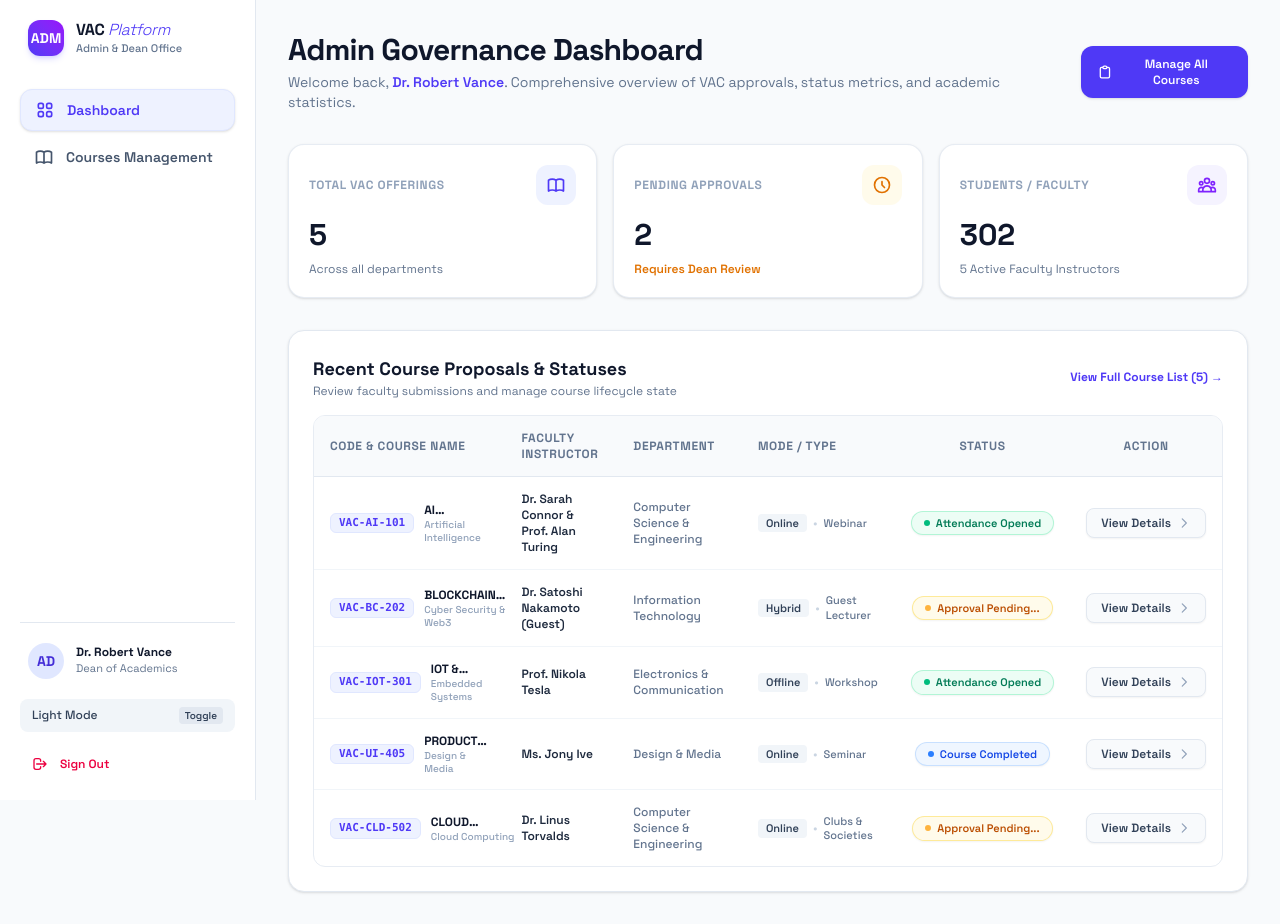
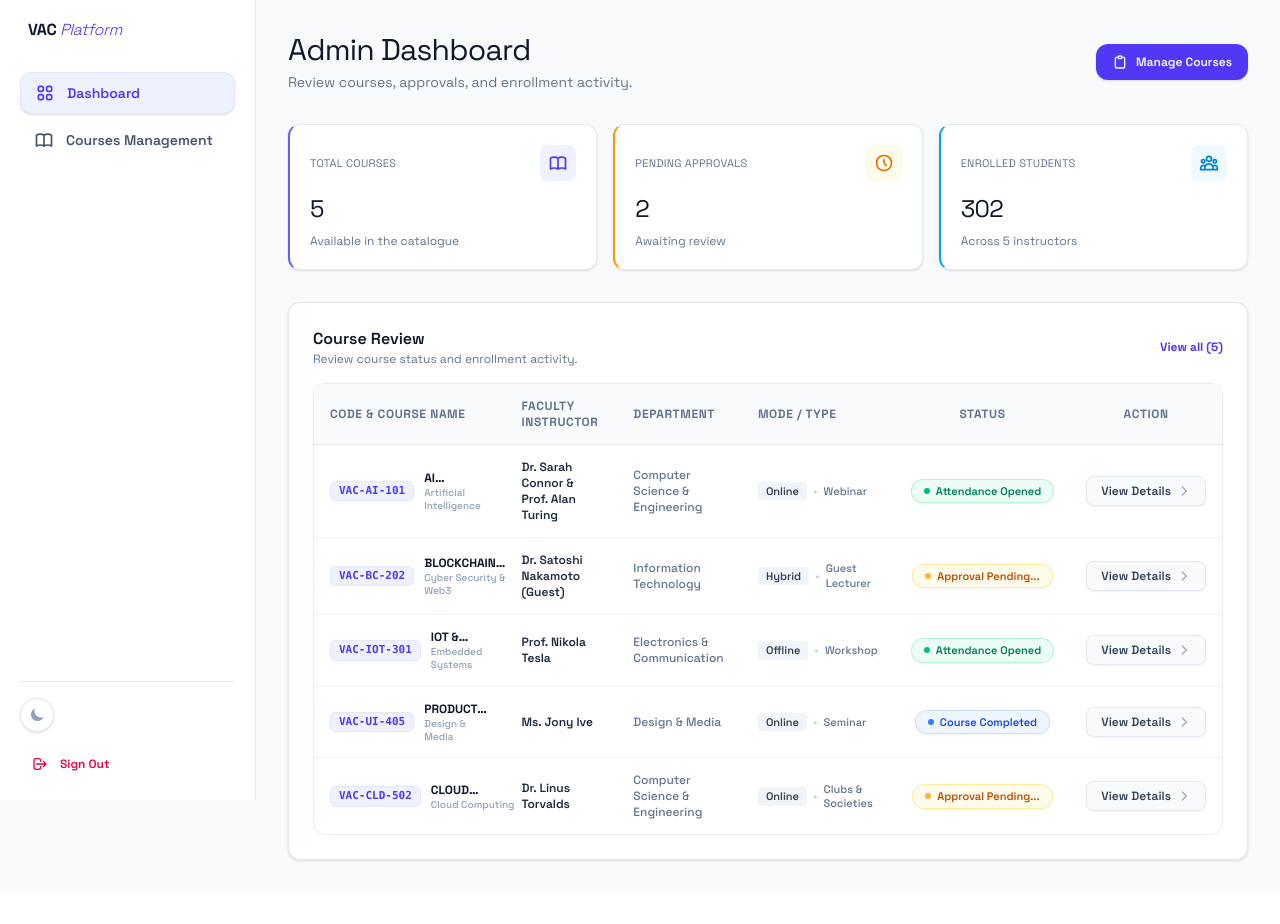
Before and after one commit to Sivabalan-19/VAC-Client, a Next.js app: page /admin/dashboard in a window 1280 px wide. After the commit the page ends 892 px from the top, so only its background shows below. Built offline with nearby package versions, Linux system fonts and the light colour scheme.

Commit message:
admin ui changes

```diff
--- a/app/admin/components/AdminSidebar.tsx
+++ b/app/admin/components/AdminSidebar.tsx
@@ -27,21 +27,27 @@
     <>
       {/* Mobile Top Header */}
       <div className="lg:hidden flex items-center justify-between p-4 bg-white dark:bg-slate-900 border-b border-slate-200 dark:border-slate-800 sticky top-0 z-30">
-        <div className="flex items-center gap-2">
-          <div className="h-8 w-8 rounded-lg bg-indigo-600 flex items-center justify-center text-white font-bold text-xs">
-            ADM
-          </div>
-          <span className="font-bold text-slate-900 dark:text-white tracking-tight text-sm">
-            ADMIN <span className="text-indigo-600 dark:text-indigo-400">PORTAL</span>
-          </span>
+        <div className="px-2">
+          <h1 className="text-base font-bold tracking-tight text-slate-900 dark:text-white leading-tight">
+            VAC <span className="text-indigo-600 dark:text-indigo-400 font-light italic">Platform</span>
+          </h1>
         </div>
         <div className="flex items-center gap-2">
           <button
             onClick={toggleDarkMode}
-            className="p-2 rounded-lg bg-slate-100 dark:bg-slate-800 text-slate-600 dark:text-slate-300 text-xs hover:bg-slate-200 dark:hover:bg-slate-700 transition"
-            aria-label="Toggle Dark Mode"
+            className="p-2 text-slate-400 hover:text-slate-600 dark:text-slate-500 dark:hover:text-slate-300 bg-white dark:bg-slate-900 border border-slate-200 dark:border-slate-800 rounded-full shadow-sm cursor-pointer transition-colors"
+            aria-label="Toggle dark theme"
           >
-            {darkMode ? "Light" : "Dark"}
+            {darkMode ? (
+              <svg className="h-4 w-4" fill="none" viewBox="0 0 24 24" stroke="currentColor" strokeWidth="2">
+                <circle cx="12" cy="12" r="5" />
+                <path d="M12 1v2M12 21v2M4.22 4.22l1.42 1.42M18.36 18.36l1.42 1.42M1 12h2M21 12h2M4.22 18.36l1.42-1.42M18.36 5.64l1.42-1.42" />
+              </svg>
+            ) : (
+              <svg className="h-4 w-4 fill-current" viewBox="0 0 24 24">
+                <path d="M21.752 15.002A9.718 9.718 0 0118 15.75c-5.385 0-9.75-4.365-9.75-9.75 0-1.33.266-2.597.748-3.752A9.753 9.753 0 003 11.25C3 16.635 7.365 21 12.75 21a9.753 9.753 0 009.002-5.998z" />
+              </svg>
+            )}
           </button>
           <button
             onClick={() => setMobileOpen(!mobileOpen)}
@@ -64,24 +70,15 @@
 
       {/* Desktop Sidebar & Mobile Drawer */}
       <aside
-        className={`fixed lg:sticky top-0 left-0 z-50 lg:z-10 h-screen w-64 bg-white dark:bg-slate-900 border-r border-slate-200 dark:border-slate-800 p-5 flex flex-col justify-between transition-transform duration-300 ease-in-out ${
-          mobileOpen ? "translate-x-0" : "-translate-x-full lg:translate-x-0"
+        className={`fixed lg:sticky top-0 left-0 z-50 lg:z-10 h-screen w-64 bg-white dark:bg-slate-900 border-r border-slate-200 dark:border-slate-800 p-5 flex flex-col justify-between transition-transform duration-300 ease-in-out ${mobileOpen ? "translate-x-0" : "-translate-x-full lg:translate-x-0"
           }`}
       >
         <div>
           {/* Logo Brand Header */}
-          <div className="flex items-center justify-between mb-8 px-2">
-            <div className="flex items-center gap-3">
-              <div className="h-9 w-9 rounded-xl bg-gradient-to-tr from-indigo-600 to-purple-600 flex items-center justify-center text-white font-black text-sm shadow-md shadow-indigo-500/20">
-                ADM
-              </div>
-              <div>
+          <div className="mb-8 px-2">
             <h1 className="text-base font-bold tracking-tight text-slate-900 dark:text-white leading-tight">
               VAC <span className="text-indigo-600 dark:text-indigo-400 font-light italic">Platform</span>
             </h1>
-                <p className="text-[11px] text-slate-500 dark:text-slate-400 font-medium">Admin & Dean Office</p>
-              </div>
-            </div>
           </div>
 
           {/* Navigation Links */}
@@ -92,8 +89,7 @@
                 router.push("/admin/dashboard");
                 setMobileOpen(false);
               }}
-              className={`w-full flex items-center gap-3 py-2.5 px-3.5 rounded-xl text-sm font-semibold transition-all duration-200 text-left ${
-                isDashboard
+              className={`w-full flex items-center gap-3 py-2.5 px-3.5 rounded-xl text-sm font-semibold transition-all duration-200 text-left ${isDashboard
                   ? "text-indigo-600 dark:text-indigo-400 bg-indigo-50 dark:bg-indigo-950/40 shadow-sm border border-indigo-100 dark:border-indigo-900/50"
                   : "text-slate-600 dark:text-slate-400 hover:text-slate-900 dark:hover:text-white hover:bg-slate-100 dark:hover:bg-slate-800/60"
                 }`}
@@ -110,8 +106,7 @@
                 router.push("/admin/course");
                 setMobileOpen(false);
               }}
-              className={`w-full flex items-center gap-3 py-2.5 px-3.5 rounded-xl text-sm font-semibold transition-all duration-200 text-left ${
-                isCoursePage
+              className={`w-full flex items-center gap-3 py-2.5 px-3.5 rounded-xl text-sm font-semibold transition-all duration-200 text-left ${isCoursePage
                   ? "text-indigo-600 dark:text-indigo-400 bg-indigo-50 dark:bg-indigo-950/40 shadow-sm border border-indigo-100 dark:border-indigo-900/50"
                   : "text-slate-600 dark:text-slate-400 hover:text-slate-900 dark:hover:text-white hover:bg-slate-100 dark:hover:bg-slate-800/60"
                 }`}
@@ -126,24 +121,22 @@
 
         {/* Sidebar Footer Controls */}
         <div className="space-y-4 pt-4 border-t border-slate-200 dark:border-slate-800">
-          {/* User Profile Summary */}
-          <div className="flex items-center gap-3 px-2 py-1">
-            <div className="h-9 w-9 rounded-full bg-indigo-100 dark:bg-indigo-950 text-indigo-700 dark:text-indigo-300 flex items-center justify-center font-bold text-sm">
-              AD
-            </div>
-            <div className="flex-1 min-w-0">
-              <p className="text-xs font-bold text-slate-900 dark:text-white truncate">Dr. Robert Vance</p>
-              <p className="text-[11px] text-slate-500 dark:text-slate-400 truncate">Dean of Academics</p>
-            </div>
-          </div>
-
           {/* Dark Mode Toggle */}
           <button
             onClick={toggleDarkMode}
-            className="w-full flex items-center justify-between py-2 px-3 rounded-lg bg-slate-100 dark:bg-slate-800 text-slate-700 dark:text-slate-300 hover:bg-slate-200 dark:hover:bg-slate-700 transition text-xs font-medium"
+            className="ml-auto p-2 text-slate-400 hover:text-slate-600 dark:text-slate-500 dark:hover:text-slate-300 bg-white dark:bg-slate-900 border border-slate-200 dark:border-slate-800 rounded-full shadow-sm cursor-pointer transition-colors"
+            aria-label="Toggle dark theme"
           >
-            <span>{darkMode ? "Dark Mode" : "Light Mode"}</span>
-            <span className="text-[10px] px-1.5 py-0.5 rounded bg-slate-200 dark:bg-slate-700 font-semibold">Toggle</span>
+            {darkMode ? (
+              <svg className="h-4 w-4" fill="none" viewBox="0 0 24 24" stroke="currentColor" strokeWidth="2">
+                <circle cx="12" cy="12" r="5" />
+                <path d="M12 1v2M12 21v2M4.22 4.22l1.42 1.42M18.36 18.36l1.42 1.42M1 12h2M21 12h2M4.22 18.36l1.42-1.42M18.36 5.64l1.42-1.42" />
+              </svg>
+            ) : (
+              <svg className="h-4 w-4 fill-current" viewBox="0 0 24 24">
+                <path d="M21.752 15.002A9.718 9.718 0 0118 15.75c-5.385 0-9.75-4.365-9.75-9.75 0-1.33.266-2.597.748-3.752A9.753 9.753 0 003 11.25C3 16.635 7.365 21 12.75 21a9.753 9.753 0 009.002-5.998z" />
+              </svg>
+            )}
           </button>
 
           {/* Logout Button */}
--- a/app/admin/dashboard/page.tsx
+++ b/app/admin/dashboard/page.tsx
@@ -62,15 +62,13 @@
 
       {/* 2. MAIN CONTENT AREA */}
       <main className="flex-1 p-4 md:p-8 overflow-y-auto max-w-7xl mx-auto w-full space-y-8">
-        {/* Top Header Banner */}
+        {/* Page Header */}
         <div className="flex flex-col md:flex-row md:items-center justify-between gap-4">
           <div>
-            <h1 className="text-2xl md:text-3xl font-extrabold text-slate-900 dark:text-white tracking-tight">
-              Admin Governance Dashboard
+            <h1 className="text-2xl md:text-3xl font-normal text-slate-900 dark:text-white tracking-tight">
+              Admin Dashboard
             </h1>
-            <p className="text-sm text-slate-500 dark:text-slate-400 mt-1">
-              Welcome back, <span className="font-semibold text-indigo-600 dark:text-indigo-400">Dr. Robert Vance</span>. Comprehensive overview of VAC approvals, status metrics, and academic statistics.
-            </p>
+            <p className="text-sm text-slate-500 dark:text-slate-400 mt-1">Review courses, approvals, and enrollment activity.</p>
           </div>
 
           <div className="flex items-center gap-3">
@@ -81,7 +79,7 @@
               <svg className="w-4 h-4" fill="none" viewBox="0 0 24 24" stroke="currentColor" strokeWidth={2}>
                 <path strokeLinecap="round" strokeLinejoin="round" d="M9 5H7a2 2 0 00-2 2v12a2 2 0 002 2h10a2 2 0 002-2V7a2 2 0 00-2-2h-2M9 5a2 2 0 002 2h2a2 2 0 002-2M9 5a2 2 0 012-2h2a2 2 0 012 2" />
               </svg>
-              Manage All Courses
+              Manage Courses
             </button>
           </div>
         </div>
@@ -89,60 +87,60 @@
         {/* METRICS STAT CARDS GRID */}
         <div className="grid grid-cols-1 sm:grid-cols-2 lg:grid-cols-3 gap-4">
           {/* Card 1: Total Courses */}
-          <div className="bg-white dark:bg-slate-900 border border-slate-200/80 dark:border-slate-800 rounded-2xl p-5 shadow-sm hover:shadow-md transition">
+          <div className="bg-white dark:bg-slate-900 border border-slate-200/80 dark:border-slate-800 border-l-2 border-l-indigo-500 rounded-xl p-5 shadow-sm">
             <div className="flex items-center justify-between mb-3">
-              <span className="text-xs font-bold uppercase tracking-wider text-slate-400 dark:text-slate-500">Total VAC Offerings</span>
-              <div className="p-2.5 rounded-xl bg-indigo-50 dark:bg-indigo-950/50 text-indigo-600 dark:text-indigo-400">
+              <span className="text-[11px] font-normal uppercase tracking-wide text-slate-500 dark:text-slate-400">Total Courses</span>
+              <div className="p-2 rounded-lg bg-indigo-50 dark:bg-indigo-950/50 text-indigo-600 dark:text-indigo-400">
                 <svg className="w-5 h-5" fill="none" viewBox="0 0 24 24" stroke="currentColor" strokeWidth={2}>
                   <path strokeLinecap="round" strokeLinejoin="round" d="M12 6.253v13m0-13C10.832 5.477 9.246 5 7.5 5S4.168 5.477 3 6.253v13C4.168 18.477 5.754 18 7.5 18s3.332.477 4.5 1.253m0-13C13.168 5.477 14.754 5 16.5 5c1.747 0 3.332.477 4.5 1.253v13C19.832 18.477 18.247 18 16.5 18c-1.746 0-3.332.477-4.5 1.253" />
                 </svg>
               </div>
             </div>
-            <p className="text-3xl font-black text-slate-900 dark:text-white">{totalCourses}</p>
-            <p className="text-xs text-slate-500 dark:text-slate-400 mt-2">Across all departments</p>
+            <p className="text-2xl font-normal tracking-tight text-slate-900 dark:text-white">{totalCourses}</p>
+            <p className="text-xs text-slate-500 dark:text-slate-400 mt-2">Available in the catalogue</p>
           </div>
 
           {/* Card 2: Pending Approvals */}
-          <div className="bg-white dark:bg-slate-900 border border-slate-200/80 dark:border-slate-800 rounded-2xl p-5 shadow-sm hover:shadow-md transition">
+          <div className="bg-white dark:bg-slate-900 border border-slate-200/80 dark:border-slate-800 border-l-2 border-l-amber-500 rounded-xl p-5 shadow-sm">
             <div className="flex items-center justify-between mb-3">
-              <span className="text-xs font-bold uppercase tracking-wider text-slate-400 dark:text-slate-500">Pending Approvals</span>
-              <div className="p-2.5 rounded-xl bg-amber-50 dark:bg-amber-950/50 text-amber-600 dark:text-amber-400">
+              <span className="text-[11px] font-normal uppercase tracking-wide text-slate-500 dark:text-slate-400">Pending Approvals</span>
+              <div className="p-2 rounded-lg bg-amber-50 dark:bg-amber-950/50 text-amber-600 dark:text-amber-400">
                 <svg className="w-5 h-5" fill="none" viewBox="0 0 24 24" stroke="currentColor" strokeWidth={2}>
                   <path strokeLinecap="round" strokeLinejoin="round" d="M12 8v4l3 3m6-3a9 9 0 11-18 0 9 9 0 0118 0z" />
                 </svg>
               </div>
             </div>
-            <p className="text-3xl font-black text-slate-900 dark:text-white">{pendingCourses}</p>
-            <p className="text-xs text-amber-600 dark:text-amber-400 mt-2 font-semibold">Requires Dean Review</p>
+            <p className="text-2xl font-normal tracking-tight text-slate-900 dark:text-white">{pendingCourses}</p>
+            <p className="text-xs text-slate-500 dark:text-slate-400 mt-2">Awaiting review</p>
           </div>
 
           {/* Card 3: Total Enrolled & Faculty */}
-          <div className="bg-white dark:bg-slate-900 border border-slate-200/80 dark:border-slate-800 rounded-2xl p-5 shadow-sm hover:shadow-md transition">
+          <div className="bg-white dark:bg-slate-900 border border-slate-200/80 dark:border-slate-800 border-l-2 border-l-sky-500 rounded-xl p-5 shadow-sm">
             <div className="flex items-center justify-between mb-3">
-              <span className="text-xs font-bold uppercase tracking-wider text-slate-400 dark:text-slate-500">Students / Faculty</span>
-              <div className="p-2.5 rounded-xl bg-violet-50 dark:bg-violet-950/50 text-violet-600 dark:text-violet-400">
+              <span className="text-[11px] font-normal uppercase tracking-wide text-slate-500 dark:text-slate-400">Enrolled Students</span>
+              <div className="p-2 rounded-lg bg-sky-50 dark:bg-sky-950/50 text-sky-600 dark:text-sky-400">
                 <svg className="w-5 h-5" fill="none" viewBox="0 0 24 24" stroke="currentColor" strokeWidth={2}>
                   <path strokeLinecap="round" strokeLinejoin="round" d="M17 20h5v-2a3 3 0 00-5.356-1.857M17 20H7m10 0v-2c0-.656-.126-1.283-.356-1.857M7 20H2v-2a3 3 0 015.356-1.857M7 20v-2c0-.656.126-1.283.356-1.857m0 0a5.002 5.002 0 019.288 0M15 7a3 3 0 11-6 0 3 3 0 016 0zm6 3a2 2 0 11-4 0 2 2 0 014 0zM7 10a2 2 0 11-4 0 2 2 0 014 0z" />
                 </svg>
               </div>
             </div>
-            <p className="text-3xl font-black text-slate-900 dark:text-white">{totalStudents}</p>
-            <p className="text-xs text-slate-500 dark:text-slate-400 mt-2">{uniqueInstructors} Active Faculty Instructors</p>
+            <p className="text-2xl font-normal tracking-tight text-slate-900 dark:text-white">{totalStudents}</p>
+            <p className="text-xs text-slate-500 dark:text-slate-400 mt-2">Across {uniqueInstructors} instructors</p>
           </div>
         </div>
 
-        {/* RECENT VAC PROPOSALS & APPROVAL QUEUE */}
-        <div className="bg-white dark:bg-slate-900 border border-slate-200 dark:border-slate-800 rounded-2xl p-6 shadow-sm space-y-4">
+        {/* Course review list */}
+        <div className="bg-white dark:bg-slate-900 border border-slate-200 dark:border-slate-800 rounded-xl p-5 md:p-6 shadow-sm space-y-4">
           <div className="flex items-center justify-between">
             <div>
-              <h2 className="text-lg font-bold text-slate-900 dark:text-white">Recent Course Proposals & Statuses</h2>
-              <p className="text-xs text-slate-500 dark:text-slate-400">Review faculty submissions and manage course lifecycle state</p>
+              <h2 className="text-base font-semibold text-slate-900 dark:text-white">Course Review</h2>
+              <p className="text-xs text-slate-500 dark:text-slate-400">Review course status and enrollment activity.</p>
             </div>
             <button
               onClick={() => router.push("/admin/course")}
               className="text-xs font-bold text-indigo-600 dark:text-indigo-400 hover:underline"
             >
-              View Full Course List ({courses.length}) →
+              View all ({courses.length})
             </button>
           </div>
 
--- a/app/student/course/page.tsx
+++ b/app/student/course/page.tsx
@@ -76,7 +76,7 @@
       credit: 4,
       organizer: "abcd/CS1121",
       available: 10,
-      details: "Bring your AI-centric ideas to life! Pitch to domain experts, receive mentoring on scaling ML models, and compete for reward points.",
+      details: "Bring your AI-centric ideas to life! Pitch to domain experts, receive mentoring on scaling ML models, and complete the VAC course.",
     },
     {
       sno: "05",
```
Also changed, not shown: app/admin/course/[id]/page.tsx (+10 -15 lines), app/admin/course/page.tsx (+4 -6 lines). Lines whose indentation alone changed are shown as unchanged.
